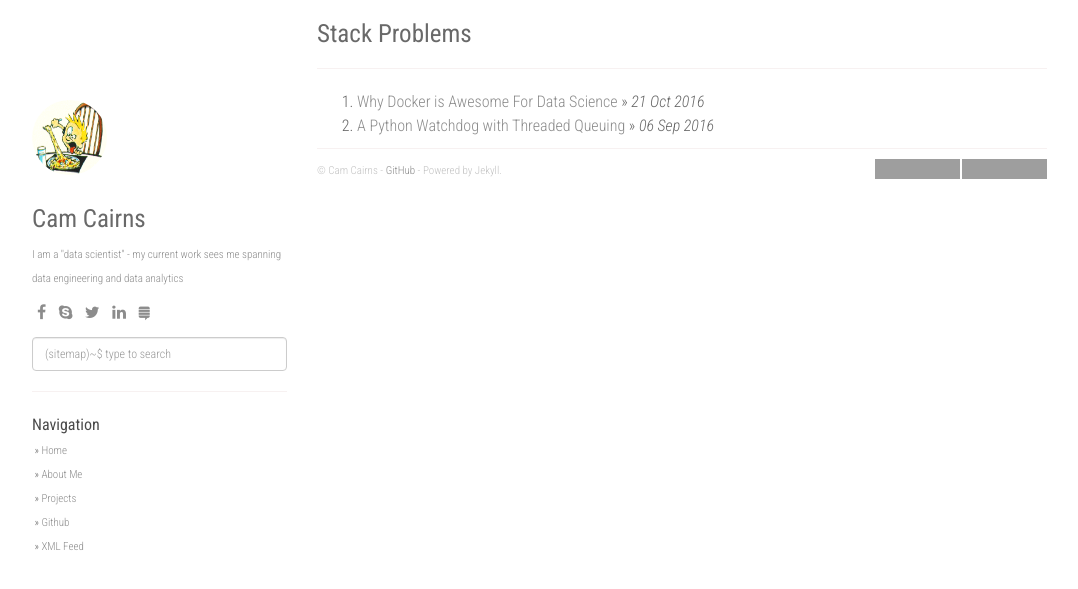
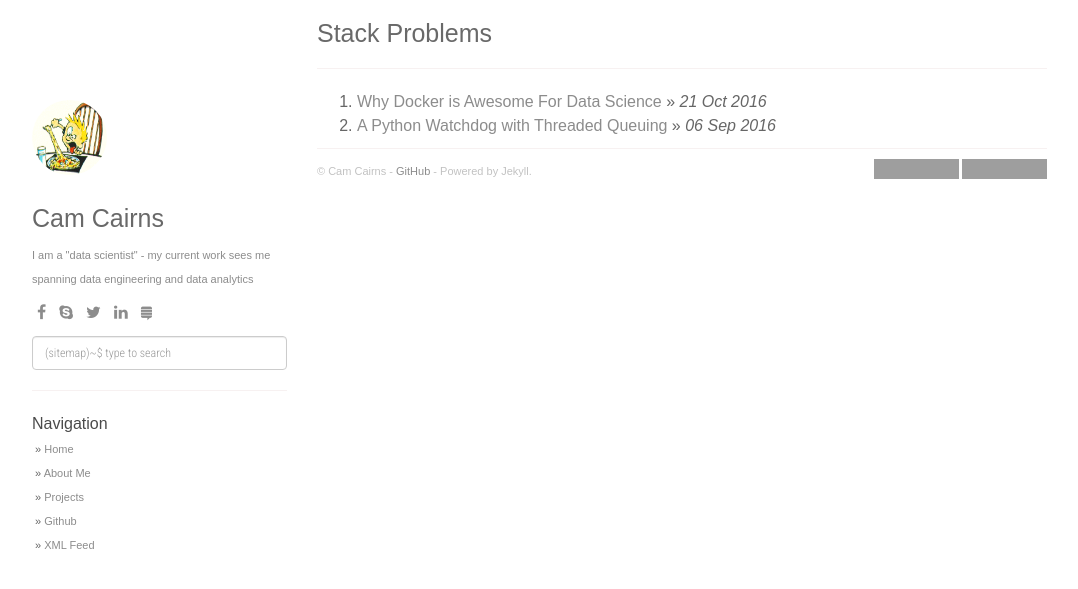
Before and after one commit to CamCairns/CamCairns.github.io, a Jekyll site: the page built from index.html, in a window 1280 px wide. Shown: the top 589 px of the page, without its empty margins (53-1131 px from the left). Built offline with Jekyll 4.4.1, drawn with Linux system fonts in a browser that asks for light colours; nearby versions of some CDN libraries; the list of posts is cut into pages by our own code; grey boxes are pictures that could not be loaded.

Commit message:
Testing changing font in css

```diff
--- a/static/css/main.css
+++ b/static/css/main.css
@@ -2,7 +2,8 @@
  * Master styling
  */
 body {
-    font-family: "Roboto Condensed", Arial, sans-serif;
+    /*font-family: "Roboto Condensed", Arial, sans-serif;*/
+    font-family: "Droid Sans", Arial, sans-serif;
     background-color: #fff;
     font-size: 16px;
     line-height: 1.5em;
```
